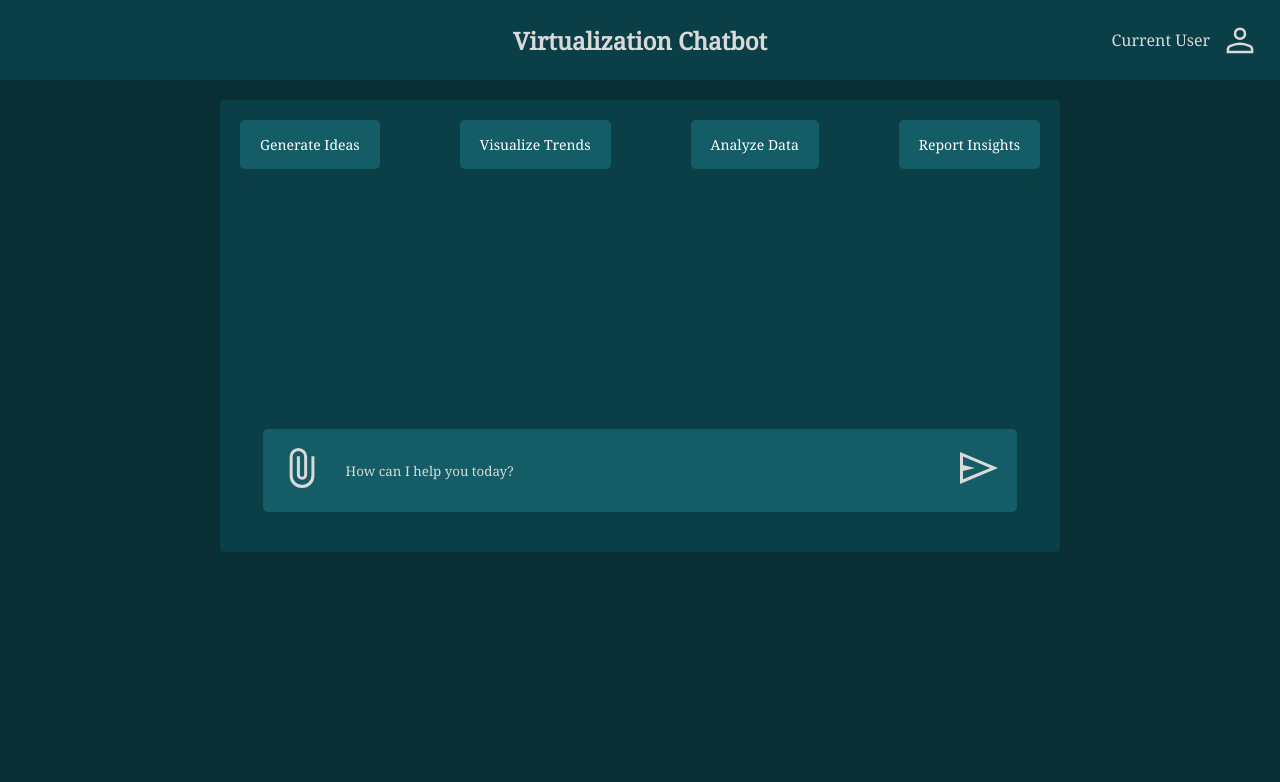
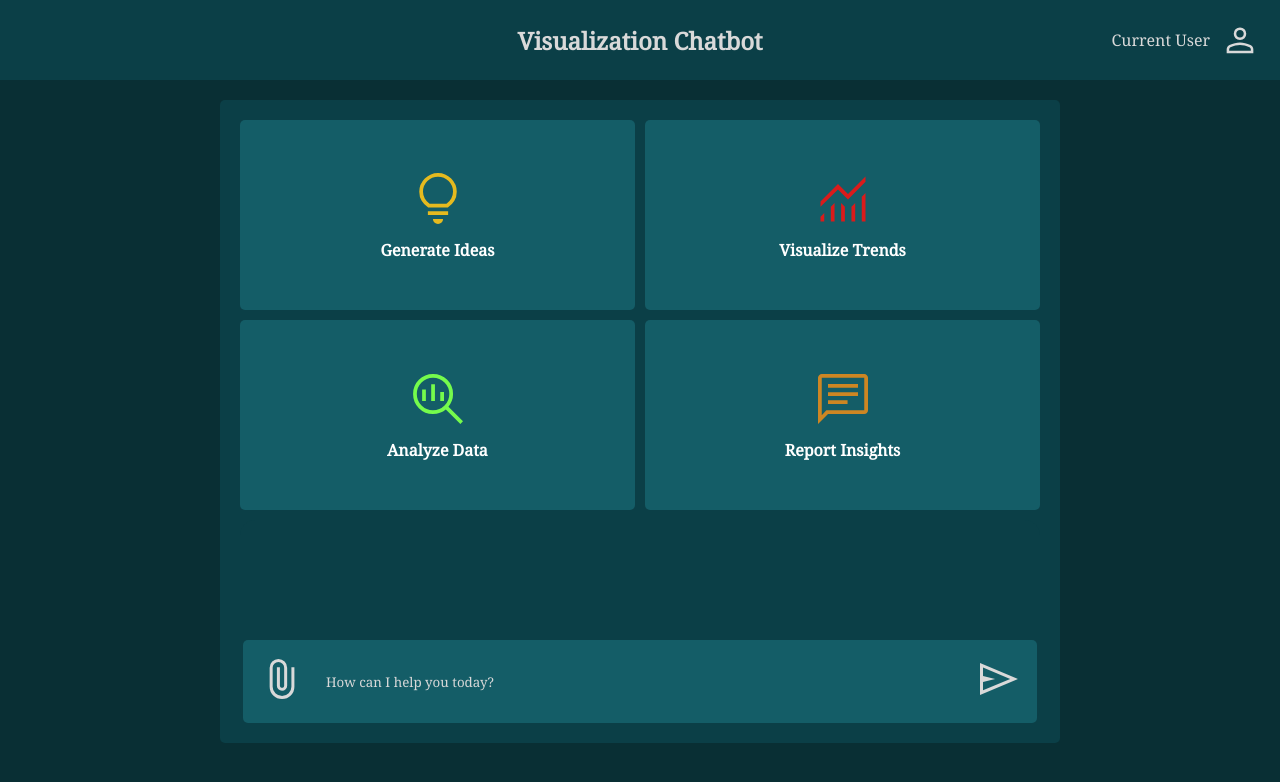
Before and after one commit to MK61395/Visualization-Chatbot, a Flask app: page / in a window 1280 px wide. Shown: the top 782 px of the page. Run offline with Flask 3, Linux system fonts and the light colour scheme.

Commit message:
Updated html and css

```diff
--- a/Flask App v2/app.py
+++ b/Flask App v2/app.py
@@ -4,14 +4,12 @@ app = Flask(__name__)
 
 @app.route('/')
 def home():
-    user_name = "Current User"  # You can dynamically fetch this from your user management system
+    user_name = "Current User"
     return render_template('index.html', user_name=user_name)
 
 @app.route('/chat', methods=['POST'])
 def chat():
     user_message = request.form['message']
-    # Here, you can process the user's message and generate a response
-    # For now, we'll just echo the user's message
     bot_response = f"You said: {user_message}"
     return {'response': bot_response}
 
--- a/Flask App v2/static/style.css
+++ b/Flask App v2/static/style.css
@@ -25,7 +25,7 @@ header {
 
 .header-center h1 {
     margin: 0;
-    font-size: 24px; /* Adjust this value as needed */
+    font-size: 24px;
 }
 
 .header-right {
@@ -71,6 +71,40 @@ main {
     margin-bottom: 20px;
 }
 
+.options-grid {
+    display: grid;
+    grid-template-columns: repeat(2, 1fr);
+    gap: 10px; /* Reduce the gap */
+    margin-bottom: 10px; /* Reduce the margin */
+}
+
+.option {
+    background-color: #145D67;
+    border: none;
+    padding: 20px;
+    color: white;
+    cursor: pointer;
+    font-size: 16px;
+    border-radius: 5px;
+    font-family: 'Noto Serif', serif;
+    display: flex;
+    flex-direction: column;
+    align-items: center;
+    justify-content: center;
+    text-align: center;
+    height: 150px;
+}
+
+.option img {
+    width: 60px;
+    height: 60px;
+    margin-bottom: 10px;
+}
+
+.option span {
+    font-weight: bold;
+}
+
 .options .option {
     background-color: #145D67;
     border: none;
@@ -85,24 +119,25 @@ main {
 .chat-box {
     width: 100%;
     background-color: #0B3F47;
-    border-radius: 5px;
-    padding: 20px;
+    border-radius: 15px;
+    padding: 0px;
     box-sizing: border-box;
 }
 
+
 #chat-output {
-    min-height: 200px;
-    max-height: 400px;
+    min-height: 100px;
+    max-height: 200px;
     overflow-y: auto;
     margin-bottom: 20px;
 }
 
 .chat-input input::placeholder {
     color: #D9D9D9;
-    opacity: 1; /* Firefox */
+    opacity: 1;
 }
 
-.chat-input input::-ms-input-placeholder { /* Edge 12 -18 */
+.chat-input input::-ms-input-placeholder {
     color: #D9D9D9;
 }
 
--- a/Flask App v2/templates/index.html
+++ b/Flask App v2/templates/index.html
@@ -11,7 +11,7 @@
     <header>
         <div class="header-left"></div>
         <div class="header-center">
-            <h1>Virtualization Chatbot</h1>
+            <h1>Visualization Chatbot</h1>
         </div>
         <div class="header-right">
             <span>{{ user_name }}</span>
@@ -21,11 +21,23 @@
 
     <main>
         <div class="chat-container">
-            <div class="options">
-                <button class="option">Generate Ideas</button>
-                <button class="option">Visualize Trends</button>
-                <button class="option">Analyze Data</button>
-                <button class="option">Report Insights</button>
+            <div class="options-grid">
+                <div class="option">
+                    <img src="{{ url_for('static', filename='bulb.svg') }}" alt="Generate Ideas">
+                    <span>Generate Ideas</span>
+                </div>
+                <div class="option">
+                    <img src="{{ url_for('static', filename='graph.svg') }}" alt="Visualize Trends">
+                    <span>Visualize Trends</span>
+                </div>
+                <div class="option">
+                    <img src="{{ url_for('static', filename='search.svg') }}" alt="Analyze Data">
+                    <span>Analyze Data</span>
+                </div>
+                <div class="option">
+                    <img src="{{ url_for('static', filename='chat.svg') }}" alt="Report Insights">
+                    <span>Report Insights</span>
+                </div>
             </div>
 
             <div class="chat-box">
```
Also changed, not shown: Flask App v2/static/bulb.svg (added), Flask App v2/static/chat.svg (added), Flask App v2/static/graph.svg (added), Flask App v2/static/search.svg (added).
